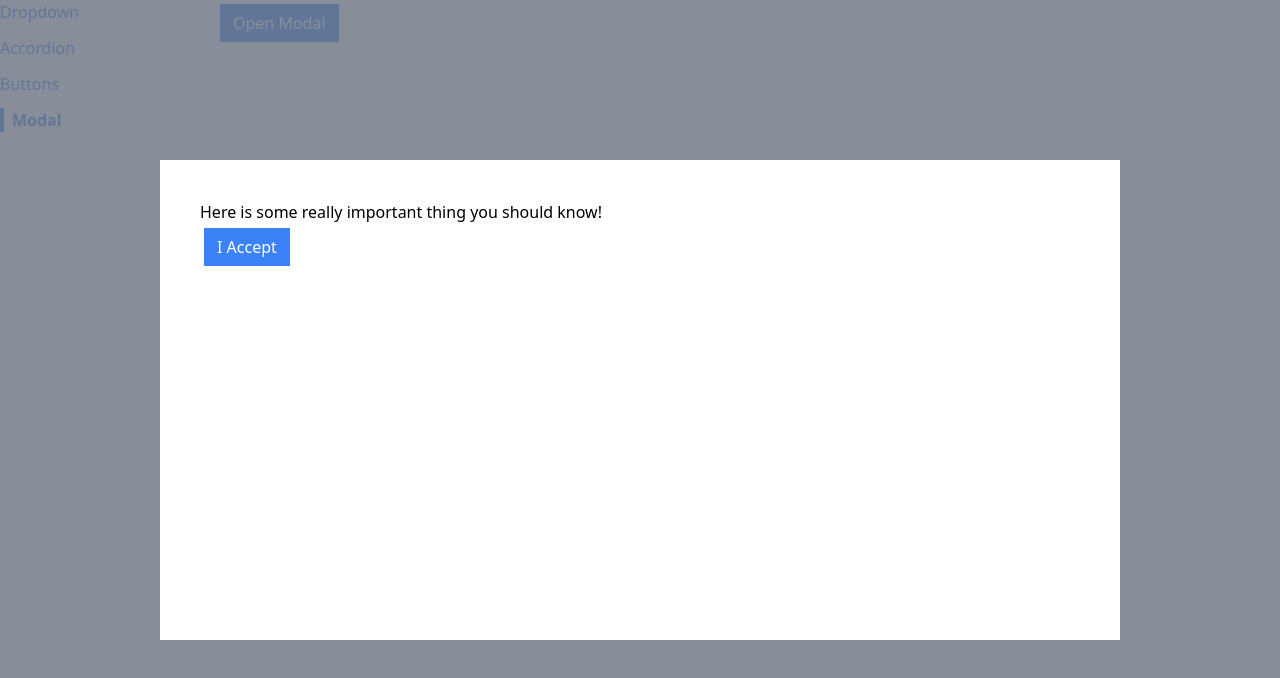
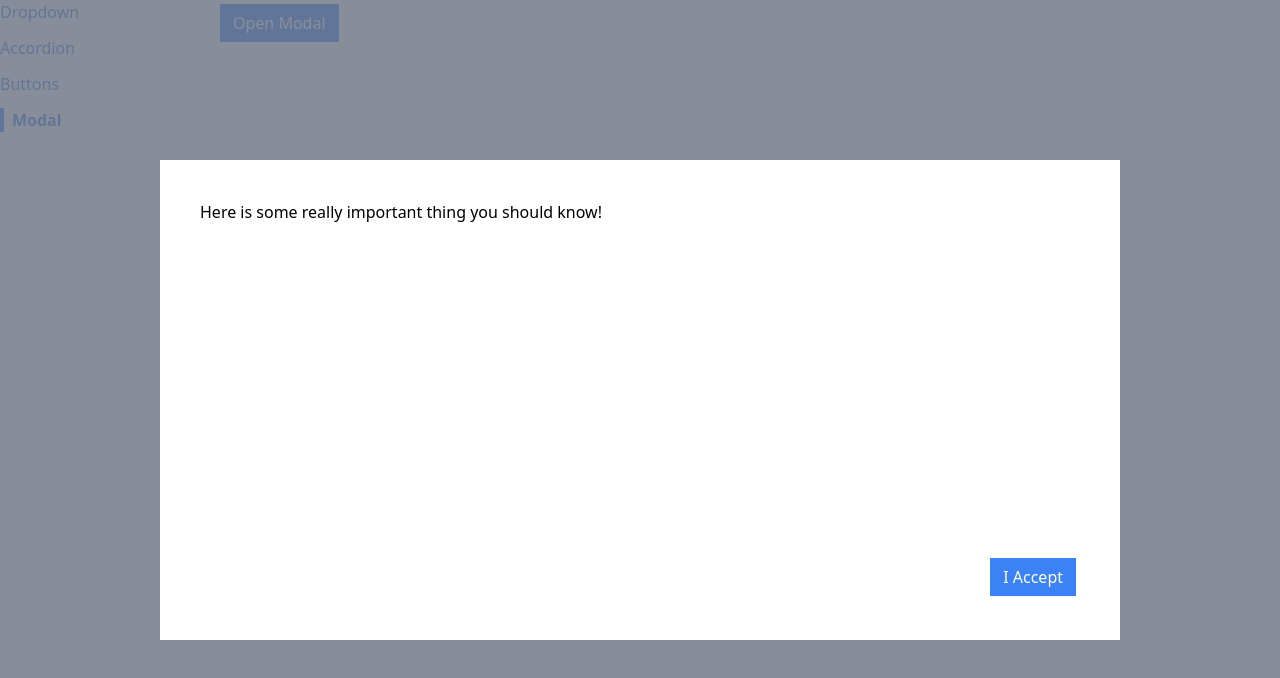
Before and after one commit to ToniRajamaki/Modern-react-udemy, a React (Create React App) app in the folder comps/: page /modal in a window 1280 px wide. Both pictures are taken after a click on the button "Open Modal". Shown: the top 678 px of the page. Built offline with nearby package versions, Linux system fonts and the light colour scheme.

Commit message:
fixed two little bugs with the modal

```diff
--- a/comps/src/components/Modal.js
+++ b/comps/src/components/Modal.js
@@ -2,17 +2,27 @@
 import Button from './Button'
 import Panel from './Panel'
 import ReactDOM from 'react-dom'
+import { useEffect } from 'react'
 
 function Modal({ onClose, children, actionBar }) {
+  useEffect(() => {
+    document.body.classList.add('overflow-hidden')
+    return () => {
+      document.body.classList.remove('overflow-hidden')
+    }
+  }, [])
+
   return ReactDOM.createPortal(
     <div>
       <div
         onClick={onClose}
-        className='absolute inset-0 bg-gray-500 opacity-80'
+        className='fixed inset-0 bg-gray-500 opacity-80'
       ></div>
-      <div className='absolute inset-40 p-10 bg-white'>
-        {children}
-        {actionBar}
+      <div className='fixed inset-40 p-10 bg-white'>
+        <div className='flex flex-col justify-between h-full'>
+          {children}
+          <div className='flex justify-end'>{actionBar}</div>
+        </div>
       </div>
     </div>,
     document.querySelector('.modal-container')
```
